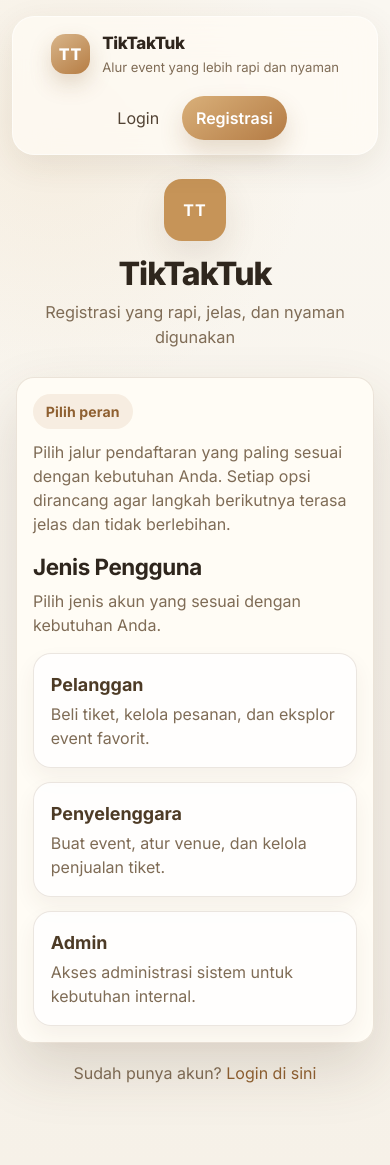
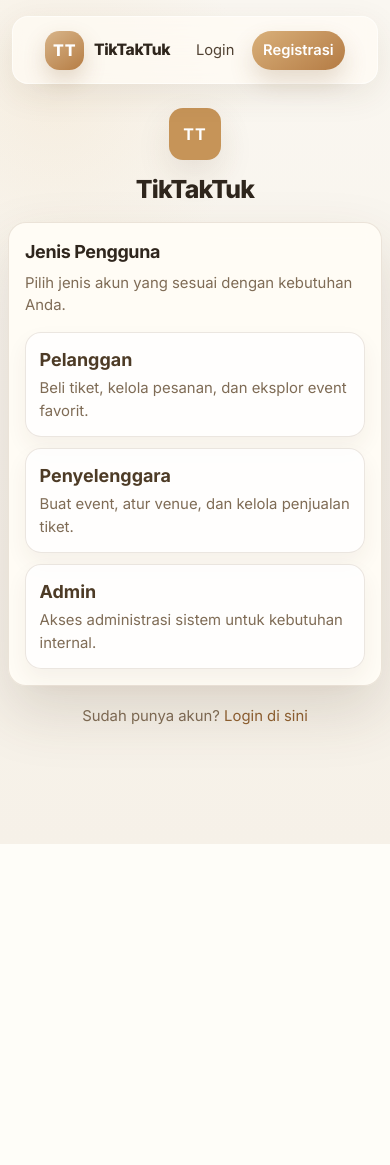
Before and after one commit to nathanslh/TK-TikTakTuk-MBG, a Django app: page /register/ in a window 390 px wide. After the commit the page ends 844 px from the top, so only its background shows below. Run offline with Django 5.2, Linux system fonts and the light colour scheme; some libraries are stand-ins or nearby versions.

Commit message:
Enhance responsiveness and styling of authentication components in CSS and HTML templates
Co-authored-by: Copilot <copilot@github.com>

```diff
--- a/main/static/css/global.css
+++ b/main/static/css/global.css
@@ -409,6 +409,10 @@
   padding: 0;
 }
 
+.auth-modal-form .btn-primary {
+  margin-top: 0.15rem;
+}
+
 @media (max-width: 768px) {
   .site-nav {
     justify-content: center;
@@ -416,6 +420,206 @@
 
   .nav-group {
     justify-content: center;
+  }
+}
+
+@media (max-width: 640px) {
+  .auth-wrap {
+    margin: 1.5rem auto 2rem;
+    padding-inline: 0.75rem;
+  }
+
+  .auth-brand {
+    margin-bottom: 1.1rem;
+  }
+
+  .auth-logo {
+    width: 56px;
+    height: 56px;
+    border-radius: 16px;
+  }
+
+  .auth-title {
+    font-size: clamp(1.65rem, 8vw, 2.1rem);
+  }
+
+  .auth-subtitle {
+    font-size: 0.96rem;
+  }
+
+  .auth-card {
+    padding: 1rem;
+    border-radius: 18px;
+  }
+
+  .auth-section-title {
+    font-size: 1.22rem;
+  }
+
+  .role-grid {
+    gap: 0.7rem;
+  }
+
+  .role-card {
+    padding: 0.95rem 0.95rem;
+    border-radius: 16px;
+  }
+
+  .form-grid {
+    gap: 0.75rem;
+  }
+
+  .form-input {
+    padding: 0.72rem 0.85rem;
+    border-radius: 12px;
+  }
+
+  .btn-primary {
+    padding: 0.78rem 0.95rem;
+  }
+
+  .page-heading {
+    margin-bottom: 0.7rem;
+  }
+
+  .page-copy {
+    font-size: 0.95rem;
+  }
+
+  .site-header {
+    border-radius: 18px;
+  }
+
+  .site-nav {
+    padding: 0.85rem;
+  }
+
+  .brand-copy {
+    gap: 0;
+  }
+
+  .brand-tagline {
+    display: none;
+  }
+
+  .nav-link {
+    padding: 0.56rem 0.78rem;
+  }
+
+  .auth-modal-panel {
+    border-radius: 22px;
+  }
+
+  .auth-modal-header {
+    padding: 1rem 1rem 0.85rem;
+  }
+
+  .auth-modal-body {
+    padding: 0.85rem 1rem 1rem;
+  }
+}
+
+@media (max-width: 480px) {
+  .auth-wrap {
+    margin-top: 1rem;
+    padding-inline: 0.5rem;
+  }
+
+  .auth-card {
+    padding: 0.9rem;
+    border-radius: 16px;
+  }
+
+  .auth-logo {
+    width: 52px;
+    height: 52px;
+    border-radius: 14px;
+  }
+
+  .auth-title {
+    font-size: 1.55rem;
+  }
+
+  .auth-subtitle {
+    font-size: 0.92rem;
+  }
+
+  .auth-section-title {
+    font-size: 1.12rem;
+  }
+
+  .auth-muted,
+  .page-copy,
+  .role-desc,
+  .auth-footer,
+  .inline-check,
+  .form-label {
+    font-size: 0.93rem;
+  }
+
+  .role-card {
+    padding: 0.88rem 0.85rem;
+  }
+
+  .form-input {
+    padding: 0.7rem 0.8rem;
+    font-size: 0.95rem;
+  }
+
+  .btn-primary {
+    padding: 0.75rem 0.9rem;
+    font-size: 0.95rem;
+  }
+
+  .nav-group {
+    gap: 0.4rem;
+  }
+
+  .nav-link {
+    padding: 0.52rem 0.7rem;
+    font-size: 0.92rem;
+  }
+
+  .site-header {
+    border-radius: 16px;
+  }
+
+  .site-nav {
+    padding: 0.75rem;
+    gap: 0.9rem;
+  }
+
+  .brand-link {
+    gap: 0.6rem;
+  }
+
+  .brand-name {
+    font-size: 0.98rem;
+  }
+
+  .auth-modal-panel {
+    border-radius: 18px;
+  }
+
+  .auth-modal-title {
+    font-size: 1.18rem;
+  }
+
+  .auth-modal-header {
+    padding: 0.9rem 0.9rem 0.75rem;
+  }
+
+  .auth-modal-body {
+    padding: 0.75rem 0.9rem 0.9rem;
+  }
+
+  .auth-modal-close {
+    width: 2rem;
+    height: 2rem;
+  }
+
+  .auth-modal-form {
+    gap: 0.8rem;
   }
 }
 
--- a/main/templates/register.html
+++ b/main/templates/register.html
@@ -7,15 +7,9 @@
 	<section class="auth-brand">
 		<div class="auth-logo">TT</div>
 		<h1 class="auth-title">TikTakTuk</h1>
-		<p class="auth-subtitle">Registrasi yang rapi, jelas, dan nyaman digunakan</p>
 	</section>
 
 	<section class="auth-card">
-		<div class="page-heading">
-			<span class="page-badge">Pilih peran</span>
-			<p class="page-copy">Pilih jalur pendaftaran yang paling sesuai dengan kebutuhan Anda. Setiap opsi dirancang agar langkah berikutnya terasa jelas dan tidak berlebihan.</p>
-		</div>
-
 		<h2 class="auth-section-title">Jenis Pengguna</h2>
 		<p class="auth-muted">Pilih jenis akun yang sesuai dengan kebutuhan Anda.</p>
 
--- a/templates/modal.html
+++ b/templates/modal.html
@@ -7,7 +7,7 @@
 				<div class="auth-modal-header px-5 pt-5 flex items-start justify-between gap-3">
 					<div>
 						<h2 class="auth-modal-title">Masuk ke akun Anda</h2>
-						<p class="mt-2 text-sm text-[#7f6c56]">Gunakan kredensial Anda untuk melanjutkan ke dashboard.</p>
+						<p class="auth-muted mt-2">Gunakan kredensial Anda untuk melanjutkan ke dashboard.</p>
 					</div>
 					<button type="button" data-close-login-modal class="auth-modal-close" aria-label="Tutup modal">
 						x
```
